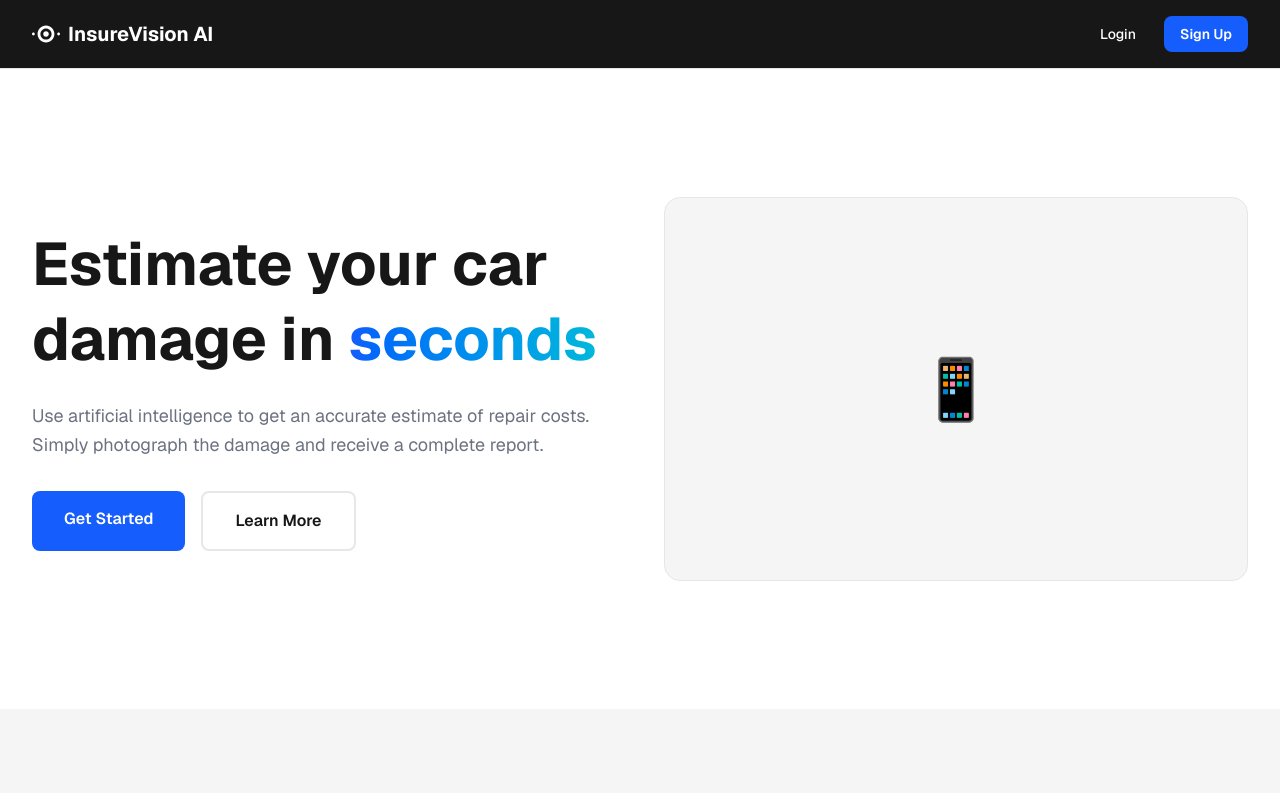
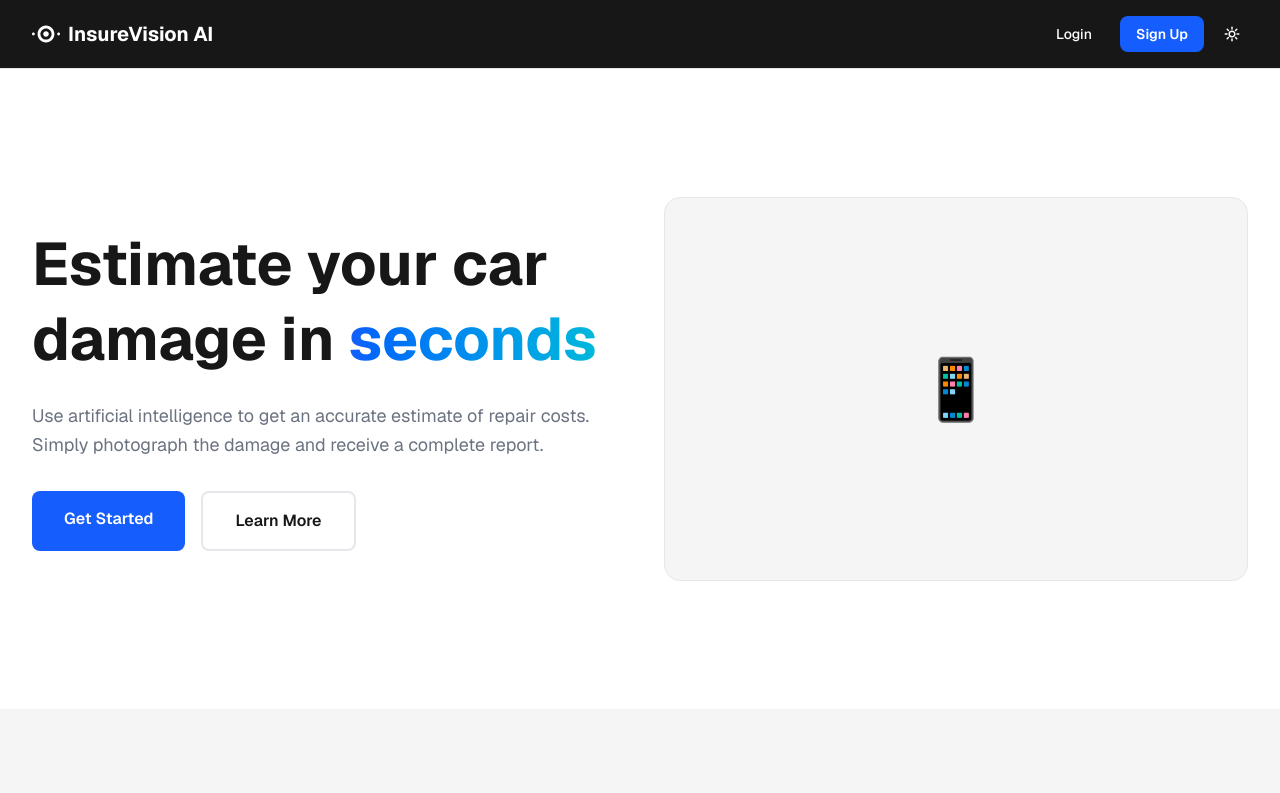
Before and after one commit to Rounatto/InsureVisionApp, a Next.js app: page / in a window 1280 px wide. Shown: the top 793 px of the page. Built offline with nearby package versions, Linux system fonts and the light colour scheme.

Commit message:
feat: add ThemeSwitcher component to the landing page

```diff
--- a/app/page.tsx
+++ b/app/page.tsx
@@ -1,5 +1,6 @@
 import Link from "next/link";
 import InsureVisionLogo from "@/components/InsureVisionLogo";
+import ThemeSwitcher from "@/components/ThemeSwitcher";
 
 export default function LandingPage() {
   return (
@@ -27,6 +28,9 @@ export default function LandingPage() {
             >
               Sign Up
             </Link>
+            <div className="text-[color:var(--background)]">
+              <ThemeSwitcher />
+            </div>
           </div>
         </div>
       </nav>
```
